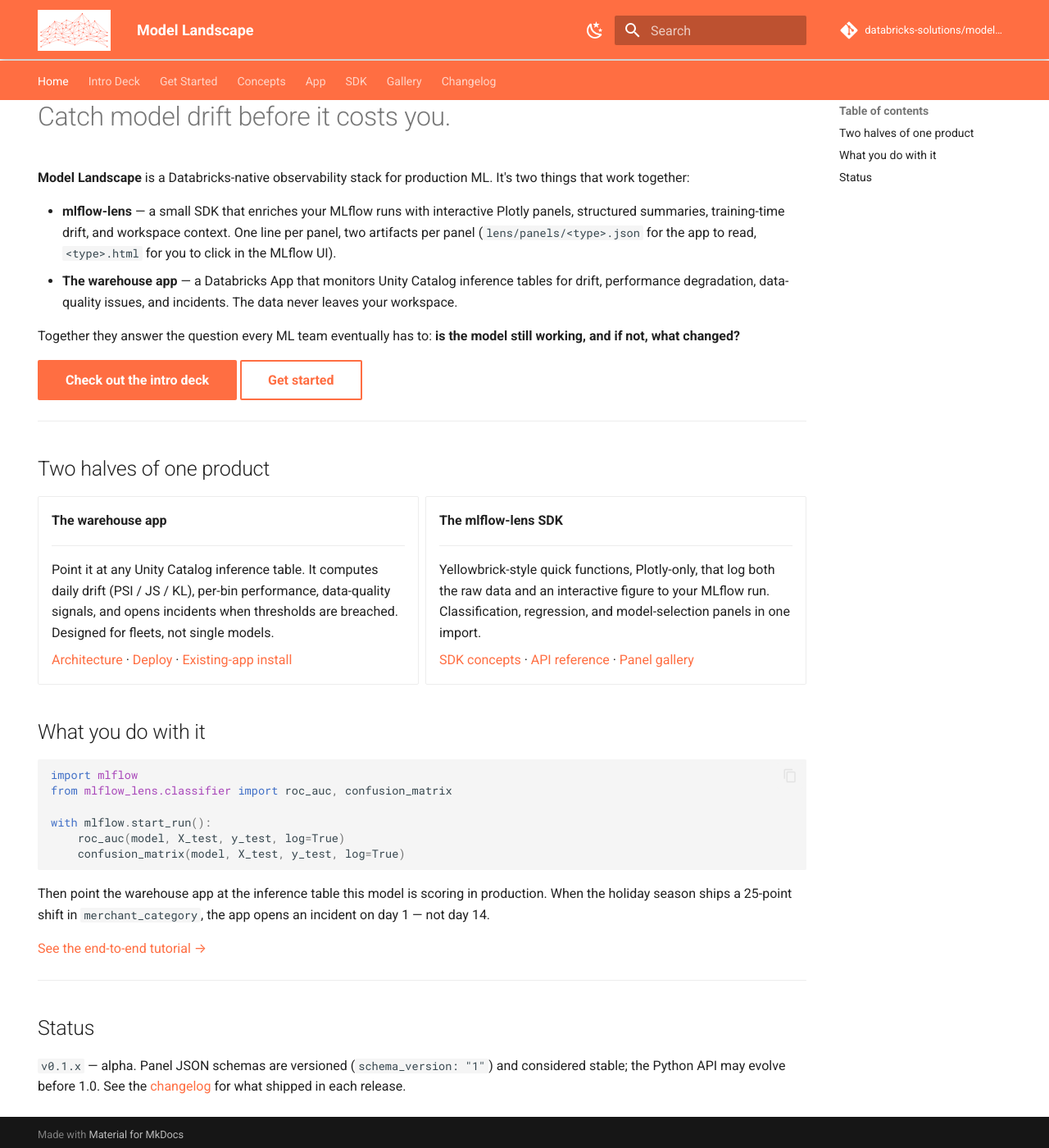
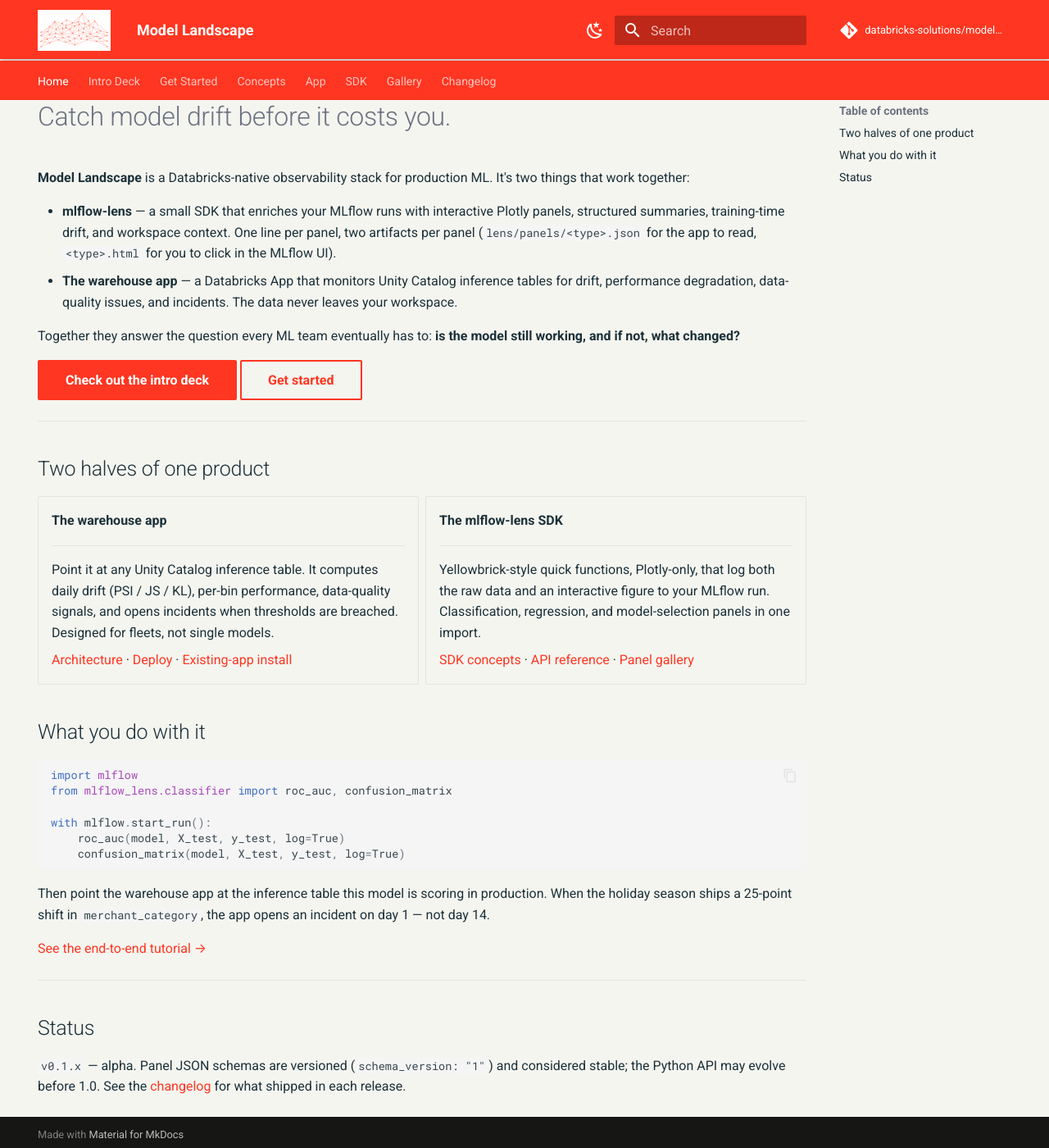
Before and after one commit to databricks-solutions/model-landscape, an MkDocs documentation site: the page built from docs/index.md, in a window 1280 px wide and 1400 px high. Shown: the whole window at 82% size. Built offline with MkDocs 1.6.1 and Material for MkDocs 9.7.7, drawn with Linux system fonts in a browser that asks for light colours; comment, search, counter and statistics services are not loaded.

Commit message:
Force light mode default with Databricks-themed palette; keep dark toggle
The previous setup honored the user's OS-level prefers-color-scheme,
which meant the first impression for dark-mode users was a slate
Material default rather than the Databricks-branded site. Pin light as
the default; the moon icon in the header still flips to dark.

- mkdocs.yml: dropped the `media:` queries from both palette entries so
  the default scheme always wins on first visit. Both palettes use
  `primary: custom` / `accent: custom`, with the actual colors set in
  docs/stylesheets/extra.css.
- extra.css: real Databricks palette — #FF3621 orange primary,
  #1B3139 ink text on a #F5F5F0 cream background (the same cream the
  intro deck uses, so the deck and the site feel continuous). The dark
  scheme keeps the same orange with a slightly lightened link color
  for contrast.
- Themed the primary `.md-button.md-button--primary` ("Check out the
  intro deck", "Get started") with the brand orange + hover state.

mkdocs build --strict green.

Co-authored-by: Isaac

```diff
--- a/docs/stylesheets/extra.css
+++ b/docs/stylesheets/extra.css
@@ -1,3 +1,50 @@
+/* Databricks color palette */
+:root {
+  --dbx-orange: #FF3621;
+  --dbx-orange-hover: #E0311D;
+  --dbx-ink: #1B3139;
+  --dbx-cream: #F5F5F0;
+  --dbx-gray-100: #EDEEE9;
+  --dbx-gray-300: #D1D5DB;
+  --dbx-gray-500: #6B7280;
+}
+
+/* Light scheme — Databricks themed */
+[data-md-color-scheme="default"][data-md-color-primary="custom"] {
+  --md-primary-fg-color:        var(--dbx-orange);
+  --md-primary-fg-color--light: var(--dbx-orange);
+  --md-primary-fg-color--dark:  var(--dbx-orange-hover);
+  --md-primary-bg-color:        #ffffff;
+  --md-primary-bg-color--light: rgba(255, 255, 255, 0.7);
+
+  --md-default-bg-color: var(--dbx-cream);
+  --md-default-fg-color: var(--dbx-ink);
+  --md-default-fg-color--light: var(--dbx-gray-500);
+
+  --md-typeset-a-color: var(--dbx-orange);
+}
+
+[data-md-color-scheme="default"][data-md-color-accent="custom"] {
+  --md-accent-fg-color:           var(--dbx-orange);
+  --md-accent-fg-color--transparent: rgba(255, 54, 33, 0.1);
+  --md-accent-bg-color:           #ffffff;
+  --md-accent-bg-color--light:    rgba(255, 255, 255, 0.7);
+}
+
+/* Dark scheme — keep the same Databricks orange accent, slate base */
+[data-md-color-scheme="slate"][data-md-color-primary="custom"] {
+  --md-primary-fg-color:        var(--dbx-orange);
+  --md-primary-fg-color--light: var(--dbx-orange);
+  --md-primary-fg-color--dark:  var(--dbx-orange-hover);
+
+  --md-typeset-a-color: #FF6B5C;
+}
+
+[data-md-color-scheme="slate"][data-md-color-accent="custom"] {
+  --md-accent-fg-color:           #FF6B5C;
+  --md-accent-fg-color--transparent: rgba(255, 107, 92, 0.15);
+}
+
 /* Bigger header logo */
 .md-header__button.md-logo img,
 .md-header__button.md-logo svg {
@@ -5,7 +52,19 @@
   width: auto;
 }
 
-/* Give the header a little extra room to accommodate the larger logo */
 .md-header {
   height: 3.6rem;
 }
+
+/* Tighter, more presentational landing-page buttons */
+.md-button.md-button--primary {
+  background-color: var(--dbx-orange);
+  border-color: var(--dbx-orange);
+  color: #ffffff;
+}
+
+.md-button.md-button--primary:hover,
+.md-button.md-button--primary:focus {
+  background-color: var(--dbx-orange-hover);
+  border-color: var(--dbx-orange-hover);
+}
--- a/mkdocs.yml
+++ b/mkdocs.yml
@@ -25,18 +25,19 @@
     - content.code.annotate
     - search.suggest
     - search.highlight
+  # Default to light mode; toggle flips to dark.
+  # System-level prefers-color-scheme is ignored on purpose so the
+  # Databricks-themed light palette is what every first-time visitor sees.
   palette:
-    - media: "(prefers-color-scheme: light)"
-      scheme: default
-      primary: deep orange
-      accent: deep orange
+    - scheme: default
+      primary: custom
+      accent: custom
       toggle:
         icon: material/weather-night
         name: Switch to dark mode
-    - media: "(prefers-color-scheme: dark)"
-      scheme: slate
-      primary: deep orange
-      accent: deep orange
+    - scheme: slate
+      primary: custom
+      accent: custom
       toggle:
         icon: material/weather-sunny
         name: Switch to light mode
```
